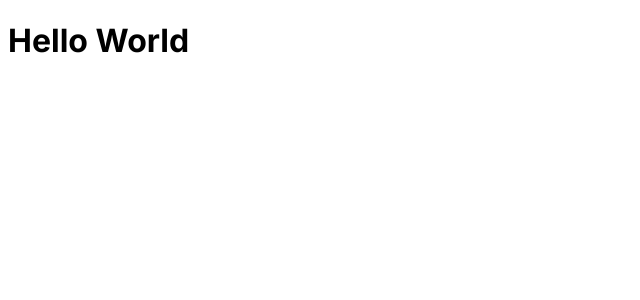
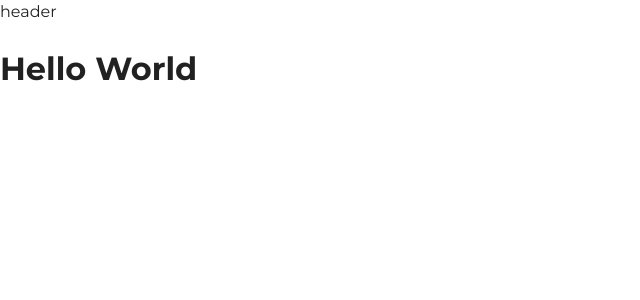
Before and after one commit to barman47/next-basket-assessment, a Next.js app: page / in a window 1280 px wide. Shown: the top 300 px of the page, without its empty margins (0-640 px from the left). Built offline with nearby package versions, Linux system fonts and the light colour scheme.

Commit message:
Added MUI

```diff
--- /dev/null
+++ b/src/ThemeRegistry.tsx
@@ -0,0 +1,70 @@
+'use client';
+import { useState } from 'react';
+import  createCache from '@emotion/cache';
+import { useServerInsertedHTML } from 'next/navigation';
+import { CacheProvider } from '@emotion/react';
+import { ThemeProvider } from '@mui/material/styles';
+import CssBaseline from '@mui/material/CssBaseline';
+
+import { theme } from './theme';
+
+type ThemeRegistryProps = {
+    children: React.ReactNode;
+    options: {
+        key: string;
+        prepend?: boolean;
+    };
+};
+
+export default function ThemeRegistry({
+    children,
+    options
+}: ThemeRegistryProps) {
+    const [{ cache, flush }] = useState(() => {
+        const cache = createCache({ key: 'my' });
+        cache.compat = true;
+        const prevInsert = cache.insert;
+        let inserted: string[] = [];
+        cache.insert = (...args) => {
+            const serialized = args[1];
+            if (cache.inserted[serialized.name] === undefined) {
+                inserted.push(serialized.name);
+            }
+            return prevInsert(...args);
+        };
+        const flush = () => {
+            const prevInserted = inserted;
+            inserted = [];
+            return prevInserted;
+        };
+        return { cache, flush };
+    });
+
+    useServerInsertedHTML(() => {
+        const names = flush();
+        if (names.length === 0) {
+            return null
+        }
+        let styles = '';
+        for (const name of names) {
+            styles += cache.inserted[name];
+        }
+        return (
+            <style
+                data-emotion={`${cache.key} ${names.join(' ')}`}
+                dangerouslySetInnerHTML={{
+                    __html: options.prepend ? `@layer emotion {${styles}}` : styles,
+                }}
+            />
+        );
+    });
+
+    return (
+        <CacheProvider value={cache}>
+            <ThemeProvider theme={theme}>
+                <CssBaseline />
+                {children}
+            </ThemeProvider>
+        </CacheProvider>
+    );
+}
--- a/src/app/layout.tsx
+++ b/src/app/layout.tsx
@@ -1,7 +1,9 @@
+import ThemeRegistry from "@/ThemeRegistry";
+import Header from "@/components/Header";
 import type { Metadata } from "next";
-import { Inter } from "next/font/google";
+import { Montserrat } from "next/font/google";
 
-const inter = Inter({ subsets: ["latin"] });
+const montserrat = Montserrat({ subsets: ["latin"] });
 
 export const metadata: Metadata = {
   title: "Create Next App",
@@ -15,7 +17,12 @@ export default function RootLayout({
 }>) {
   return (
     <html lang="en">
-      <body className={inter.className}>{children}</body>
+      <body className={montserrat.className}>
+        <ThemeRegistry options={{ key: 'mui' }}>
+          <Header />
+          {children}
+        </ThemeRegistry>
+      </body>
     </html>
   );
 }
--- /dev/null
+++ b/src/components/Header.tsx
@@ -0,0 +1,9 @@
+const Header: React.FC<{}> = () => {
+    return (
+        <div>
+            header
+        </div>
+    );
+};
+
+export default Header;
--- /dev/null
+++ b/src/theme.ts
@@ -0,0 +1,19 @@
+import { createTheme } from '@mui/material/styles';
+
+const PRIMARY_COLOR = '#23A6F0';
+
+export const theme = createTheme({
+	palette: {
+		primary: {
+			main: PRIMARY_COLOR
+		}
+	},
+
+	typography: {
+		fontFamily: 'inherit',
+		fontWeightLight: 300,
+		fontWeightRegular: 400,
+		fontWeightMedium: 500,
+		fontWeightBold: 700
+	}
+});
```
Also changed, not shown: package.json (+7 -4 lines), 1 other file (tests, documents, lock files or other folders).
